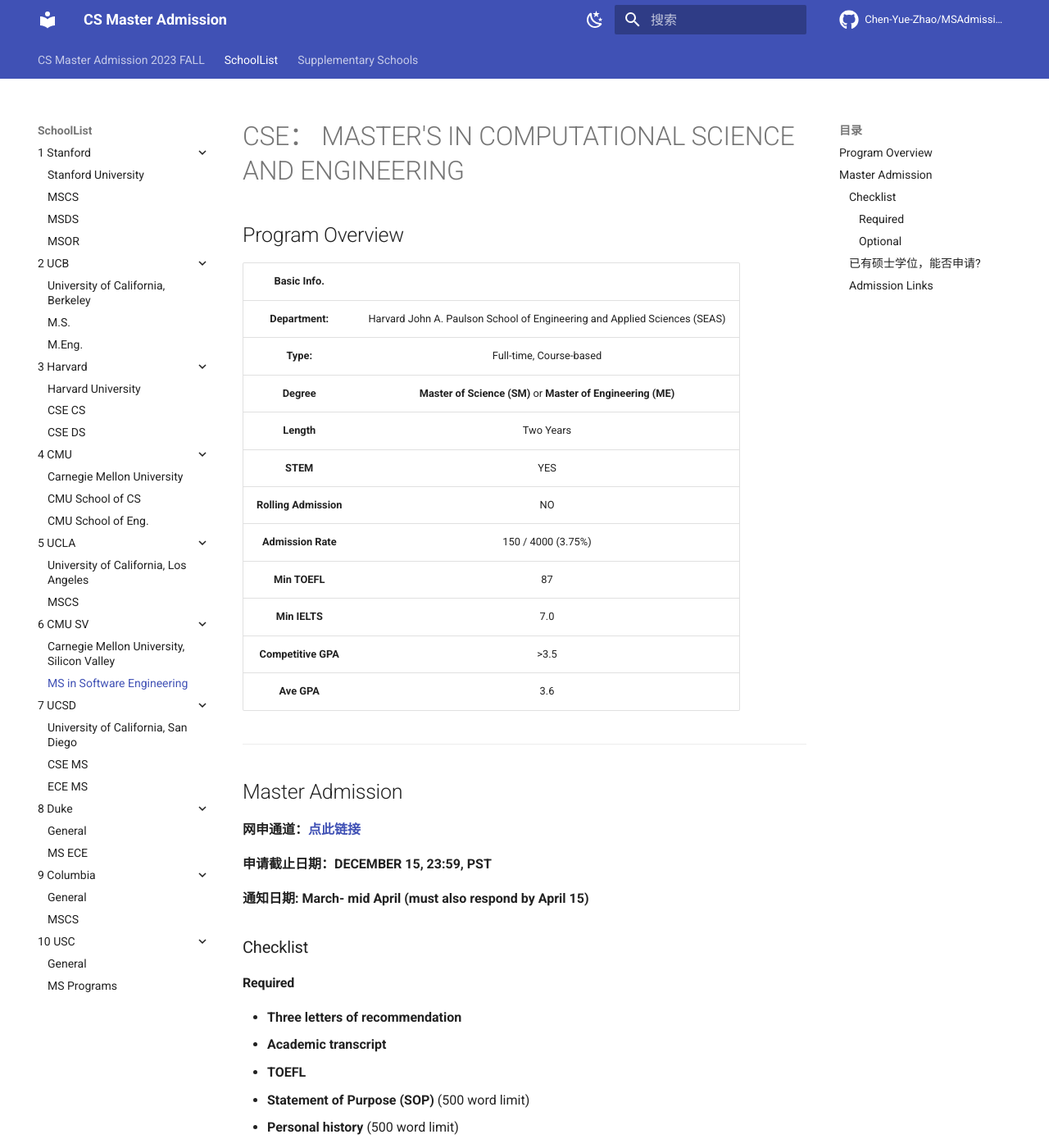
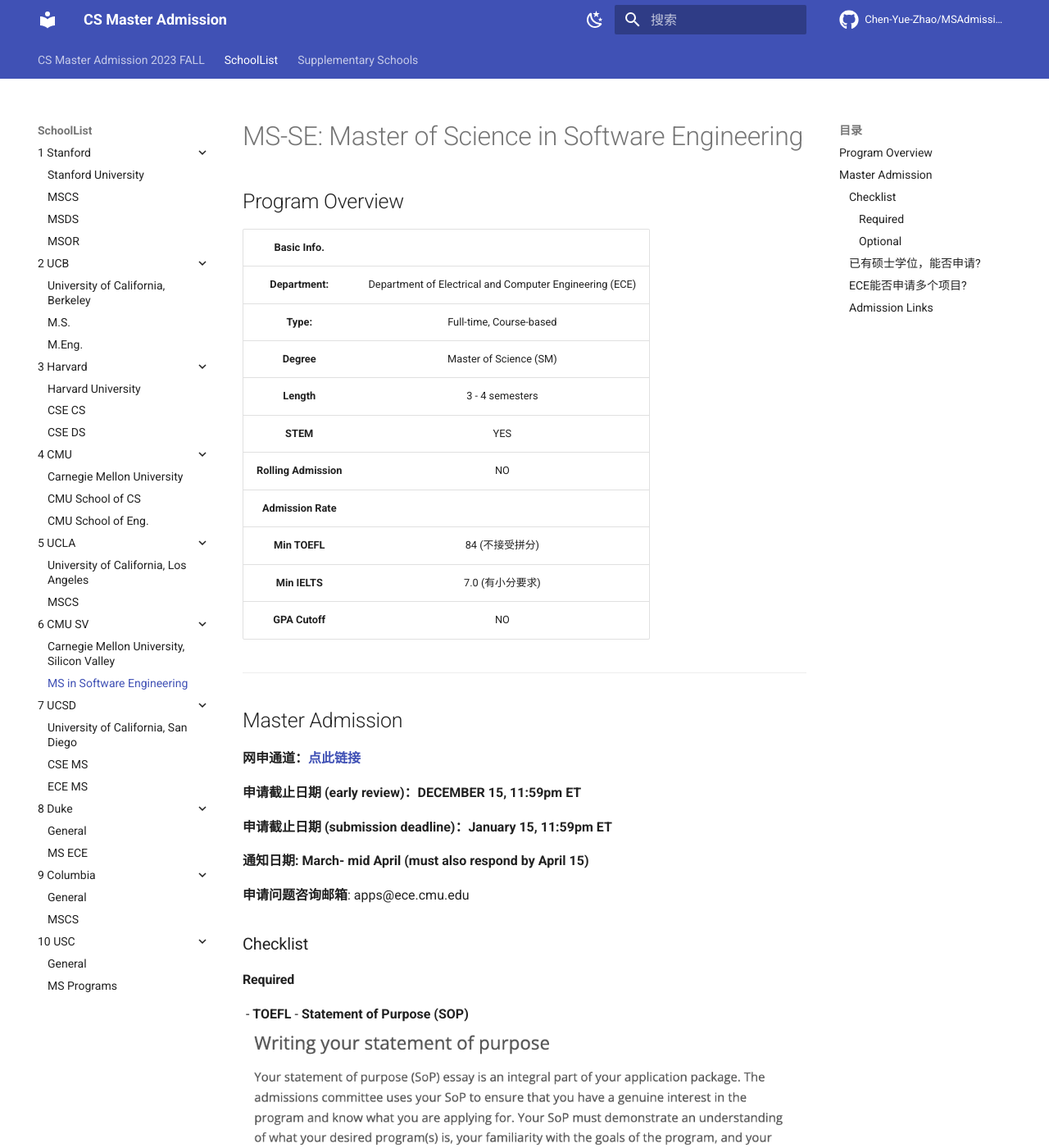
Before and after one commit to Chen-Yue-Zhao/MSAdmissionSite_mkdocs, an MkDocs documentation site: the page built from docs/SchoolList/CMU SV/MS_SDE.md, in a window 1280 px wide and 1400 px high. Shown: the whole window at 82% size. Built offline with MkDocs 1.6.1 and Material for MkDocs 9.7.7, drawn with Linux system fonts in a browser that asks for light colours; comment, search, counter and statistics services are not loaded; some of the changed text lies outside the part shown.

Commit message:
ADD CMU-SV MS-SDE

```diff
--- a/docs/SchoolList/CMU SV/MS_SDE.md
+++ b/docs/SchoolList/CMU SV/MS_SDE.md
@@ -1,54 +1,70 @@
-# CSE： MASTER'S IN COMPUTATIONAL SCIENCE AND ENGINEERING
+# MS-SE: Master of Science in Software Engineering
 
 ## Program Overview
 
 |Basic Info.||
 | :---: | :---: |
-| **Department:** |  Harvard John A. Paulson School of Engineering and Applied Sciences (SEAS) |
+| **Department:** | Department of Electrical and Computer Engineering (ECE) |
 | **Type:** | Full-time, Course-based |
-| **Degree** | **Master of Science (SM)** or **Master of Engineering (ME)**  |
-| **Length** | Two Years |
+| **Degree** | Master of Science (SM) |
+| **Length** | 3 - 4 semesters |
 | **STEM** | YES |
 | **Rolling Admission** | NO |
-| **Admission Rate** | 150 / 4000 (3.75%) |
-| **Min TOEFL** | 87 |
-| **Min IELTS** | 7.0 |
-| **Competitive GPA** | >3.5 |
-| **Ave GPA** | 3.6 |
+| **Admission Rate** |  |
+| **Min TOEFL** | 84 (不接受拼分) |
+| **Min IELTS** | 7.0 (有小分要求) |
+| **GPA Cutoff** | NO |
 
 ---
 
 ## Master Admission
 
-**网申通道：[点此链接](https://grad.ucla.edu/admissions/)**
+**网申通道：[点此链接](https://gradadmissions.engineering.cmu.edu/apply/)**
 
-**申请截止日期：DECEMBER 15, 23:59, PST**
+**申请截止日期 (early review)：DECEMBER 15, 11:59pm ET**
+
+**申请截止日期 (submission deadline)：January 15, 11:59pm ET**
 
 **通知日期: March- mid April (must also respond by April 15)**
+
+**申请问题咨询邮箱**: apps@ece.cmu.edu
 
 
 ### Checklist
 #### Required
 
-- **Three letters of recommendation**
-- **Academic transcript**
 ![](./%E4%B8%AA%E4%BA%BA%E6%88%90%E7%BB%A9%E5%8D%95.png)
 - **TOEFL**
-- **Statement of Purpose (SOP)** (500 word limit)
-- **Personal history** (500 word limit)
+- **Statement of Purpose (SOP)**
+![](./SOP.png)
+- **CV / Resumé**
+![](./CV.png)
+- **Avergae GPA** (`WES` Recommended)
+- Academic Transcripts
+- **Three letters of recommendation**
+![](./letter.png)
+- TOEFL (明确接受家考)
+
 
 #### Optional
 - **GRE Score**
-- **Resume or Vitae**
 
 </br>
 
 ### 已有硕士学位，能否申请?
-![](./双硕士学位.png)
+![](./double.png)
 
+### ECE能否申请多个项目?
+![](./multiple%20program.png)
 
 ###  Admission Links
 
-**[申请要求](https://www.cs.ucla.edu/graduate-requirements/)**
+**[申请GuideLines](https://www.ece.cmu.edu/admissions/graduate-application-guidelines.html)**
 
-**[FAQ](https://www.cs.ucla.edu/graduate-admission-frequently-asked-questions/)**
+**[申请要求表格](https://www.ece.cmu.edu/admissions/graduate-requirements.html)**
+
+**[申请DDL](https://www.ece.cmu.edu/admissions/graduate-application-deadlines.html)**
+
+**[GRE/TOEFL说明](https://www.ece.cmu.edu/admissions/index.html)**
+
+**[FAQ -- Important](https://www.ece.cmu.edu/admissions/graduate-faq.html)**
```
Also changed, not shown: docs/SchoolList/UCLA/MSCS.md (+1 -1 lines), docs/SchoolList/CMU SV/CV.png (added), docs/SchoolList/CMU SV/GPA.png (added), docs/SchoolList/CMU SV/SOP.png (added), docs/SchoolList/CMU SV/double.png (added), docs/SchoolList/CMU SV/letter.png (added), docs/SchoolList/CMU SV/multiple program.png (added), 1 other file.
